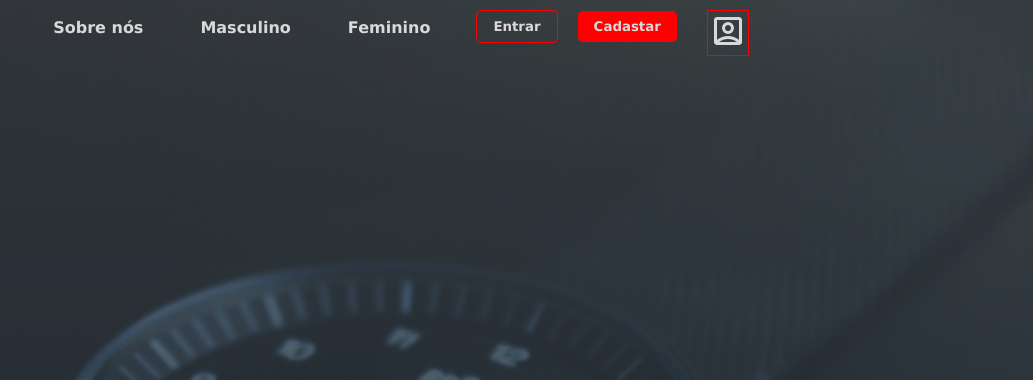
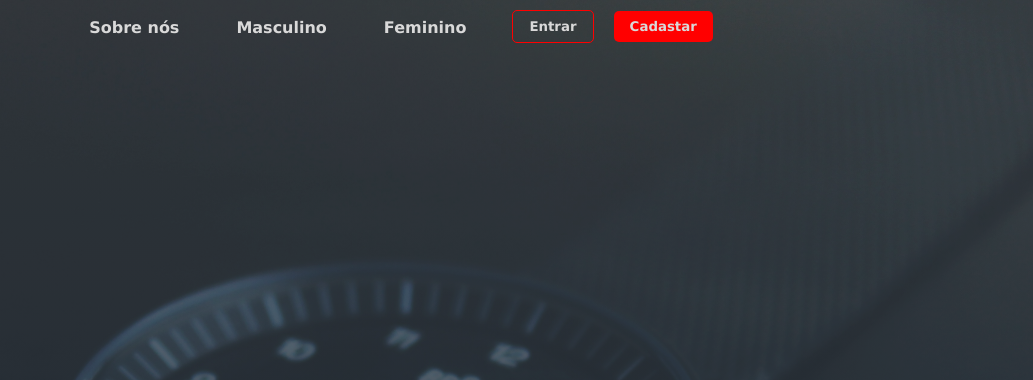
Before and after one commit to fabricio-dev-front/ElitePointers, a Django app: template templates/index.html in a window 1280 px wide. Shown: the top 380 px of the page, without its empty margins (247-1280 px from the left). Run offline with Django 5.2, Linux system fonts and the light colour scheme; the template is opened without the code that fills it, so the values that code supplies are empty.

Commit message:
correção de caminho

```diff
--- a/templates/static/ElitePointers/css/style.css
+++ b/templates/static/ElitePointers/css/style.css
@@ -185,8 +185,8 @@ body{
     }
 }
 
-.divConta{
-    border: 1px solid red;
+.set-header > .header > .divConta{
+    display: none;
 }
 /* ===================== conteudo principal ===================== */
 
```
